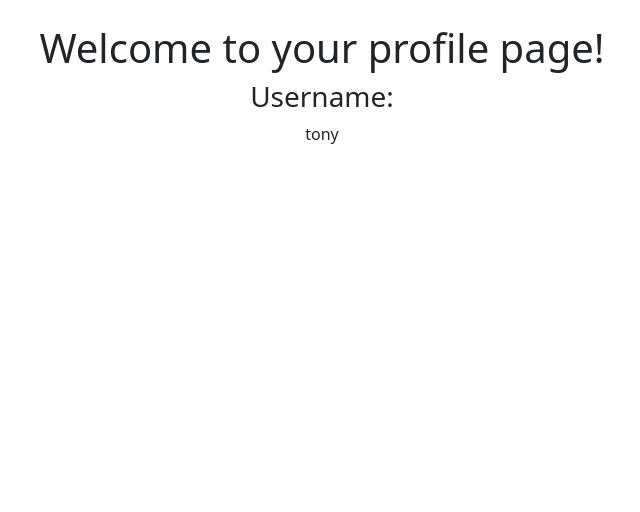
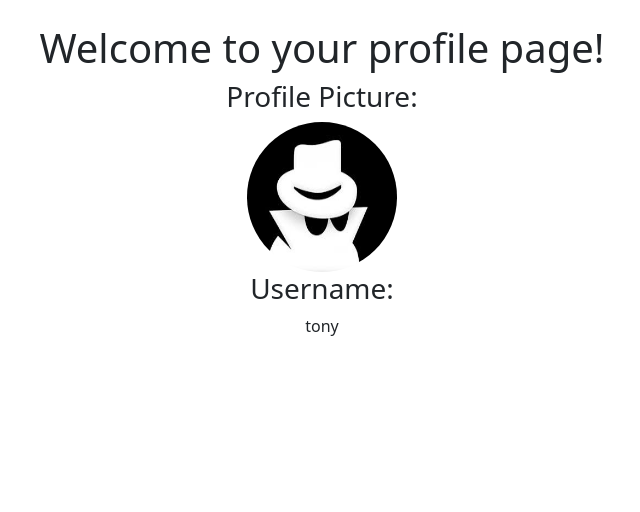
Before and after one commit to boiko88/django_crypto, a Django app: page /profile/ in a window 1280 px wide. Shown: the part 56-568 px from the top of the page, without its empty margins (318-958 px from the left). Run offline with Django 5.2, Linux system fonts and the light colour scheme; a user stored in the database is signed in; data comes from the database, SQL or seed files in the repository; both versions use the stored data as it was after the commit; data that the repository does not hold is empty.

Commit message:
added default pictures to new users, deleted old users to avoid issues

```diff
--- a/django_crypto_news/settings.py
+++ b/django_crypto_news/settings.py
@@ -122,6 +122,9 @@ USE_TZ = True
 # Static files (CSS, JavaScript, Images)
 # https://docs.djangoproject.com/en/5.1/howto/static-files/
 
+MEDIA_URL = 'media/'
+MEDIA_ROOT = os.path.join(BASE_DIR, 'media')
+
 STATIC_URL = 'static/'
 
 STATICFILES_DIRS = [
--- a/templates/profile.html
+++ b/templates/profile.html
@@ -7,8 +7,8 @@
         <h1>Welcome to your profile page!</h1>
 
          <div class="profile-info">
-{#            <h3>Profile Picture:</h3>#}
-{#            <img src="{{ profile.profile_picture.url }}" alt="Profile Picture" class="rounded-circle" width="150" height="150">#}
+            <h3>Profile Picture:</h3>
+            <img src="{{ profile.profile_picture.url }}" alt="Profile Picture" class="rounded-circle" width="150" height="150">
 
             <h3>Username:</h3>
             <p>{{ profile.user.username }}</p>
--- a/users/models.py
+++ b/users/models.py
@@ -6,8 +6,7 @@ User = get_user_model()
 
 class Profile(models.Model):
     user = models.OneToOneField(User, on_delete=models.CASCADE)
-    profile_picture = models.ImageField(upload_to='profile_pics/', default='profile_pics/default.jpg')
-    # name = models.CharField(max_length=150, blank=False, null=False)
+    profile_picture = models.ImageField(upload_to='profiles/', default='profiles/default_profile.jpeg')
 
     def __str__(self):
         return f"{self.user.username}'s Profile"
```
Also changed, not shown: db.sqlite3, media/profiles/default_profile.jpeg (added), users/migrations/0002_alter_profile_profile_picture.py (added).
